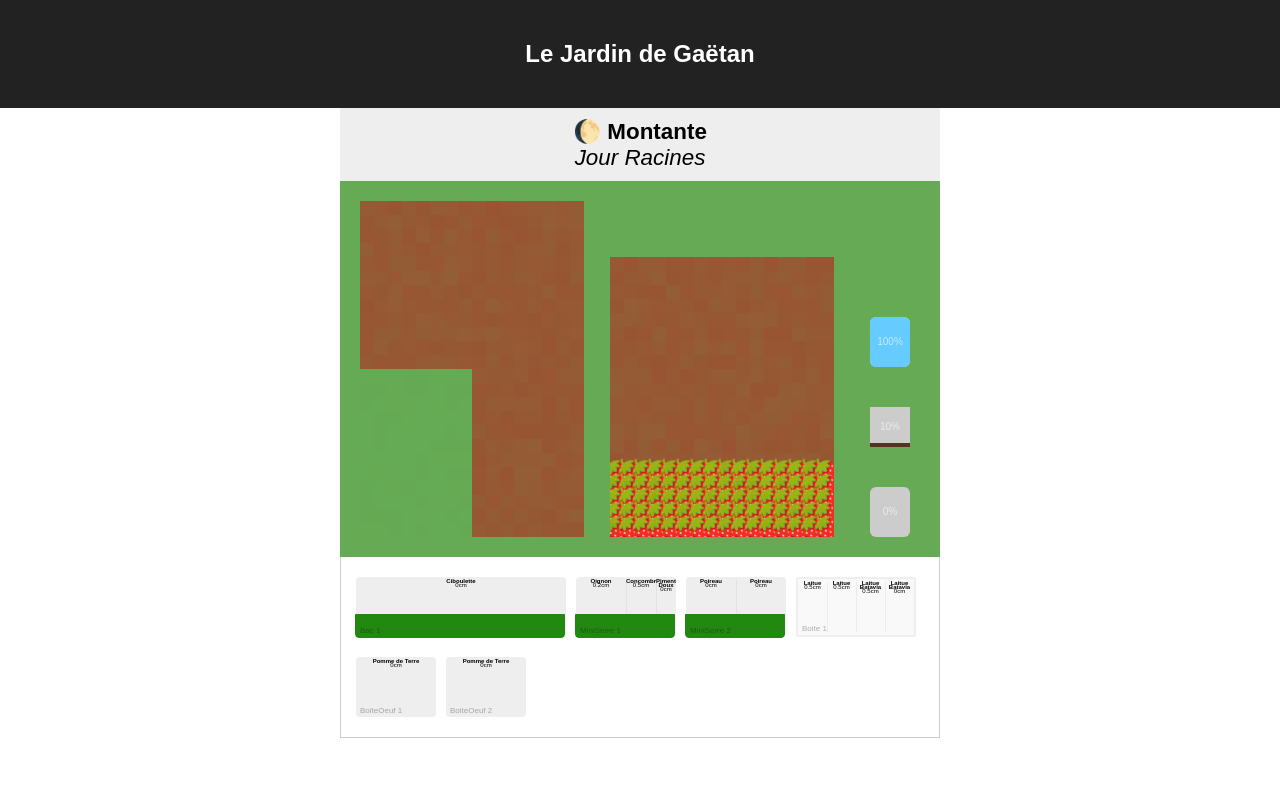
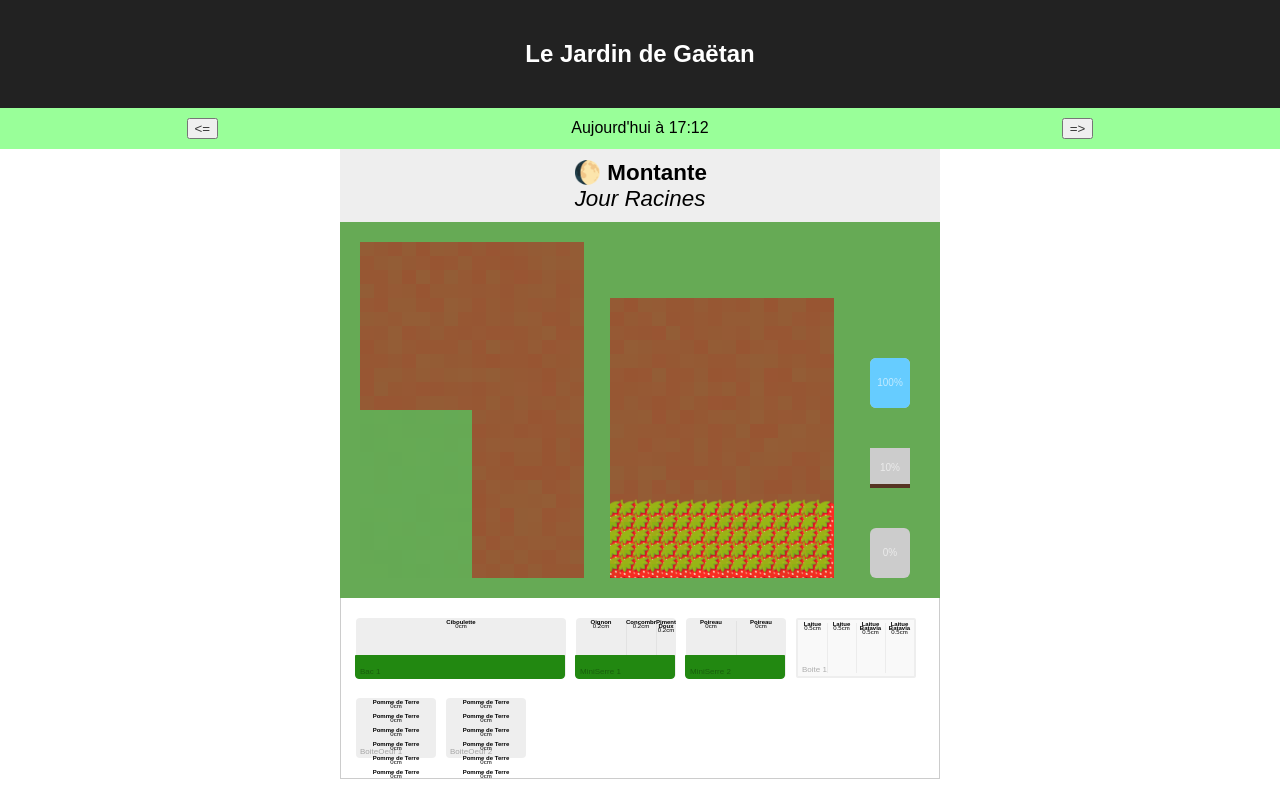
Before and after one commit to gre/jardin, a React (Create React App) app: page / in a window 1280 px wide. Shown: the top 800 px of the page. Built offline with nearby package versions, Linux system fonts and the light colour scheme.

Commit message:
new data and better app

```diff
--- a/data/events.json
+++ b/data/events.json
@@ -49,10 +49,12 @@
   {
     "op": "plant",
     "date": "2016-06-14",
+    "species": "fraises_mount_everest",
+    "count": 8,
+    "at": {
       "plot": "droite",
-    "species": "fraises_mount_everest",
-    "area": [0, 15, 16, 5],
-    "count": 8
+      "area": [0, 15, 16, 5]
+    }
   },
   {
     "op": "add-plot",
@@ -686,28 +688,34 @@
     "date": "2017-01-21",
     "id": "eggbox-1",
     "name": "BoiteOeuf 1",
-    "group": "eggbox"
+    "group": "eggbox",
+    "count": 6
   },
   {
     "op": "add-seedling",
     "date": "2017-01-21",
     "id": "eggbox-2",
     "name": "BoiteOeuf 2",
-    "group": "eggbox"
-  },
-  {
-    "op": "seed",
-    "date": "2017-01-21",
-    "box": "eggbox-1",
-    "species": "pomme_de_terre_nicola",
+    "group": "eggbox",
     "count": 6
   },
   {
     "op": "seed",
     "date": "2017-01-21",
+    "species": "pomme_de_terre_nicola",
+    "at": {
+      "box": "eggbox-1",
+      "range":[0, 6]
+    }
+  },
+  {
+    "op": "seed",
+    "date": "2017-01-21",
+    "species": "pomme_de_terre_nicola",
+    "at": {
       "box": "eggbox-2",
-    "species": "pomme_de_terre_nicola",
-    "count": 6
+      "range":[0, 6]
+    }
   },
   {
     "op": "add-seedling",
@@ -720,38 +728,44 @@
   {
     "op": "seed",
     "date": "2017-01-27",
+    "at": {
       "box": "starter-1",
-    "section": 0,
+      "section": 0
+    },
     "species": "oignon_stuttgart",
     "count": 50
   },
   {
     "op": "seed",
     "date": "2017-01-27",
+    "at": {
       "box": "starter-1",
-    "section": 1,
+      "section": 1
+    },
     "species": "marketmore_76",
     "count": 8
   },
   {
     "op": "seed",
     "date": "2017-01-27",
+    "at": {
       "box": "starter-1",
-    "section": 2,
+      "section": 2
+    },
     "species": "corno_di_toro_rouge",
     "count": 4
   },
   {
     "op": "etalage-compost",
     "date": "2017-01-29",
-    "place": "potager",
-    "potager": "gauche",
+    "at": {
+      "plot": "gauche",
       "area": [0, 0, 16, 25]
+    }
   },
   {
     "op": "status-compost",
     "date": "2017-01-29",
-    "place": "compost",
     "level": 0.1
   },
   {
@@ -769,34 +783,42 @@
   {
     "op": "seed",
     "date": "2017-01-31",
+    "species": "laitue_reine_de_mai",
+    "count": 100,
+    "at": {
       "box": "bigbox-1",
-    "section": 0,
-    "species": "laitue_reine_de_mai",
-    "count": 100
+      "section": 0
+    }
   },
   {
     "op": "seed",
     "date": "2017-01-31",
+    "species": "laitue_appia",
+    "count": 100,
+    "at": {
       "box": "bigbox-1",
-    "section": 1,
-    "species": "laitue_appia",
-    "count": 100
+      "section": 1
+    }
   },
   {
     "op": "seed",
     "date": "2017-01-31",
+    "species": "red_ball_jets",
+    "count": 100,
+    "at": {
       "box": "bigbox-1",
-    "section": 2,
-    "species": "red_ball_jets",
-    "count": 100
+      "section": 2
+    }
   },
   {
     "op": "seed",
     "date": "2017-01-31",
+    "species": "blonde_de_paris",
+    "count": 100,
+    "at": {
       "box": "bigbox-1",
-    "section": 3,
-    "species": "blonde_de_paris",
-    "count": 100
+      "section": 3
+    }
   },
   {
     "op": "add-species",
@@ -888,38 +910,48 @@
   },
   {
     "op": "status-germination",
+    "date": "2017-02-03",
+    "length_cm": 0.5,
+    "at": {
       "box": "bigbox-1",
-    "date": "2017-02-03",
-    "section": 0,
-    "length_cm": 0.5
+      "section": 0
+    }
   },
   {
     "op": "status-germination",
+    "date": "2017-02-03",
+    "length_cm": 0.5,
+    "at": {
       "box": "bigbox-1",
-    "date": "2017-02-03",
-    "section": 1,
-    "length_cm": 0.5
+      "section": 1
+    }
   },
   {
     "op": "status-germination",
+    "date": "2017-02-03",
+    "length_cm": 0.5,
+    "at": {
       "box": "bigbox-1",
-    "date": "2017-02-03",
-    "section": 2,
-    "length_cm": 0.5
+      "section": 2
+    }
   },
   {
     "op": "status-germination",
+    "date": "2017-02-03",
+    "length_cm": 0.5,
+    "at": {
       "box": "starter-1",
-    "date": "2017-02-03",
-    "section": 1,
-    "length_cm": 0.5
+      "section": 1
+    }
   },
   {
     "op": "status-germination",
+    "date": "2017-02-03",
+    "length_cm": 0.2,
+    "at": {
       "box": "starter-1",
-    "date": "2017-02-03",
-    "section": 0,
-    "length_cm": 0.2
+      "section": 0
+    }
   },
   {
     "op": "add-seedling",
@@ -932,18 +964,22 @@
   {
     "op": "seed",
     "date": "2017-02-04",
+    "species": "poireau_carentan2",
+    "count": 50,
+    "at": {
       "box": "starter-2",
-    "section": 0,
-    "species": "poireau_carentan2",
-    "count": 50
+      "section": 0
+    }
   },
   {
     "op": "seed",
     "date": "2017-02-04",
+    "species": "poireau_gprm",
+    "count": 50,
+    "at": {
       "box": "starter-2",
-    "section": 1,
-    "species": "poireau_gprm",
-    "count": 50
+      "section": 1
+    }
   },
   {
     "op": "add-seedling",
@@ -955,9 +991,11 @@
   {
     "op": "seed",
     "date": "2017-02-04",
-    "box": "bac-1",
     "species": "ciboulette_tfd",
-    "count": 200
+    "count": 200,
+    "at": {
+      "box": "bac-1"
+    }
   },
   {
     "op": "add-species",
@@ -981,14 +1019,18 @@
   {
     "op": "binage",
     "date": "2017-02-05",
+    "at": {
       "plot": "gauche",
-    "area": [0, 0, 16, 25]
+      "area": [0, 0, 16, 24]
+    }
   },
   {
     "op": "binage",
     "date": "2017-02-05",
+    "at": {
       "plot": "droite",
       "area": [0, 0, 14, 8]
+    }
   },
   {
     "op": "add-species",
@@ -1011,94 +1053,239 @@
   },
   {
     "op": "status-germination",
+    "date": "2017-02-07 12:00",
+    "length_cm": 1.5,
+    "at": {
       "box": "bigbox-1",
-    "date": "2017-02-07 12:00",
-    "section": 0,
-    "length_cm": 1.5
+      "section": 0
+    }
   },
   {
     "op": "status-germination",
+    "date": "2017-02-07 12:00",
+    "length_cm": 1.5,
+    "at": {
       "box": "bigbox-1",
-    "date": "2017-02-07 12:00",
-    "section": 1,
-    "length_cm": 1.5
+      "section": 1
+    }
   },
   {
     "op": "status-germination",
+    "date": "2017-02-07 12:00",
+    "length_cm": 2,
+    "at": {
       "box": "bigbox-1",
-    "date": "2017-02-07 12:00",
-    "section": 2,
-    "length_cm": 2
+      "section": 2
+    }
   },
   {
     "op": "status-germination",
+    "date": "2017-02-07 12:00",
+    "length_cm": 2,
+    "at": {
       "box": "starter-1",
-    "date": "2017-02-07 12:00",
-    "section": 0,
-    "length_cm": 2
+      "section": 0
+    }
   },
   {
     "op": "status-germination",
+    "date": "2017-02-07 12:00",
+    "length_cm": 4,
+    "at": {
       "box": "starter-1",
-    "date": "2017-02-07 12:00",
-    "section": 1,
-    "length_cm": 4
+      "section": 1
+    }
   },
 
   {
     "op": "status-germination",
+    "date": "2017-02-11 13:00",
+    "length_cm": 3,
+    "at": {
       "box": "bigbox-1",
-    "date": "2017-02-11 13:00",
-    "section": 0,
-    "length_cm": 3
+      "section": 0
+    }
   },
   {
     "op": "status-germination",
+    "date": "2017-02-11 13:00",
+    "length_cm": 2,
+    "at": {
       "box": "bigbox-1",
-    "date": "2017-02-11 13:00",
-    "section": 1,
-    "length_cm": 2
+      "section": 1
+    }
   },
   {
     "op": "status-germination",
+    "date": "2017-02-11 13:00",
+    "length_cm": 2,
+    "at": {
       "box": "bigbox-1",
-    "date": "2017-02-11 13:00",
-    "section": 2,
-    "length_cm": 2
+      "section": 2
+    }
   },
   {
     "op": "status-germination",
+    "date": "2017-02-11 13:00",
+    "length_cm": 2,
+    "at": {
       "box": "bigbox-1",
-    "date": "2017-02-11 13:00",
-    "section": 3,
-    "length_cm": 2
+      "section": 3
+    }
   },
   {
     "op": "status-germination",
+    "date": "2017-02-11 13:00",
+    "length_cm": 4,
+    "at": {
       "box": "starter-1",
-    "date": "2017-02-11 13:00",
-    "section": 0,
-    "length_cm": 4
+      "section": 0
+    }
   },
   {
     "op": "status-germination",
+    "date": "2017-02-11 13:00",
+    "length_cm": 6,
+    "at": {
       "box": "starter-1",
-    "date": "2017-02-11 13:00",
-    "section": 1,
-    "length_cm": 6
+      "section": 1
+    }
   },
   {
     "op": "status-germination",
+    "date": "2017-02-11 13:00",
+    "length_cm": 0.2,
+    "at": {
       "box": "starter-2",
-    "date": "2017-02-11 13:00",
-    "section": 0,
-    "length_cm": 0.2
+      "section": 0
+    }
   },
   {
     "op": "status-germination",
+    "date": "2017-02-11 13:00",
+    "length_cm": 0.5,
+    "at": {
       "box": "starter-2",
-    "date": "2017-02-11 13:00",
-    "section": 1,
-    "length_cm": 0.5
+      "section": 1
+    }
+  },
+
+  {
+    "op": "add-seedling",
+    "id": "concombre-pots",
+    "date": "2017-02-15 18:00",
+    "name": "Pots de concombre",
+    "group": "pots",
+    "count": 10
+  },
+
+  {
+    "op": "transplant",
+    "date": "2017-02-15 18:00",
+    "from": {
+      "box": "starter-1",
+      "section": 1
+    },
+    "to": {
+      "box": "concombre-pots",
+      "range": [0, 10]
+    }
+  },
+  {
+    "op": "seedling-resize",
+    "box": "starter-1",
+    "date": "2017-02-15 18:00",
+    "sectionSplitters": [ 0.5 ],
+    "sectionMoves": [ 0, 2 ]
+  },
+  {
+    "op": "status-germination",
+    "date": "2017-02-15 18:00",
+    "length_cm": 6,
+    "at": {
+      "box": "starter-1",
+      "section": 0
+    }
+  },
+  {
+    "op": "status-germination",
+    "date": "2017-02-15 18:00",
+    "length_cm": 0.2,
+    "at": {
+      "box": "starter-1",
+      "section": 1
+    }
+  },
+  {
+    "op": "status-germination",
+    "date": "2017-02-15 18:00",
+    "length_cm": 1,
+    "at": {
+      "box": "starter-2",
+      "section": 0
+    }
+  },
+  {
+    "op": "status-germination",
+    "date": "2017-02-15 18:00",
+    "length_cm": 1.5,
+    "at": {
+      "box": "starter-2",
+      "section": 1
+    }
+  },
+  {
+    "op": "status-germination",
+    "date": "2017-02-15 18:00",
+    "length_cm": 3,
+    "at": {
+      "box": "bigbox-1",
+      "section": 0
+    }
+  },
+  {
+    "op": "status-germination",
+    "date": "2017-02-15 18:00",
+    "length_cm": 3,
+    "at": {
+      "box": "bigbox-1",
+      "section": 1
+    }
+  },
+  {
+    "op": "status-germination",
+    "date": "2017-02-15 18:00",
+    "length_cm": 3,
+    "at": {
+      "box": "bigbox-1",
+      "section": 2
+    }
+  },
+  {
+    "op": "status-germination",
+    "date": "2017-02-15 18:00",
+    "length_cm": 3,
+    "at": {
+      "box": "bigbox-1",
+      "section": 3
+    }
+  },
+  {
+    "op": "add-species",
+    "id": "basilic_marseillais",
+    "date": "2017-02-16",
+    "bio": false,
+    "brand": "Vilmorin",
+    "country": "France",
+    "generic": "Basilic",
+    "name": "Marseillais",
+    "family": "basilic",
+    "desc": "Cette variété présente de grandes feuilles et un parfum sans égal. Le basilic, originaire d'Inde où on lui attribuait une nature divine, est très employé dans la cuisine méridionale."
+  },
+  {
+    "op": "add-seeds",
+    "species": "basilic_marseillais",
+    "date": "2017-02-16",
+    "expiration_year": 2020
   }
 ]
--- a/package.json
+++ b/package.json
@@ -8,9 +8,11 @@
   "dependencies": {
     "invariant": "^2.2.2",
     "moment": "^2.17.1",
+    "raf": "^3.3.0",
     "react": "^15.4.2",
     "react-dom": "^15.4.2",
-    "react-router": "^3.0.2"
+    "react-router": "^3.0.2",
+    "smoothstep": "^1.0.1"
   },
   "scripts": {
     "start": "react-scripts start",
--- a/src/App.css
+++ b/src/App.css
@@ -15,6 +15,26 @@
 .App-body {
   max-width: 600px;
   margin: 0px auto;
+}
+
+.time-travel {
+  padding: 10px;
+  display: flex;
+  flex-direction: row;
+  align-items: center;
+  justify-content: space-around;
+}
+.time-travel.present {
+  padding: 10px;
+  background: #9f9;
+}
+.time-travel.past {
+  padding: 10px;
+  background: #99f;
+}
+.time-travel.future {
+  padding: 10px;
+  background: #f99;
 }
 
 .seedling-group {
@@ -49,9 +69,6 @@
 }
 
 .seedling .body .section {
-  position: absolute;
-  top: 0%;
-  height: 100%;
   overflow: hidden;
 }
 
@@ -99,6 +116,12 @@
 }
 
 .seedling.eggbox {
+  width: 80px;
+  background: #eee;
+  border-radius: 4px;
+}
+
+.seedling.pots {
   width: 80px;
   background: #eee;
   border-radius: 4px;
--- a/src/App.js
+++ b/src/App.js
@@ -1,7 +1,11 @@
 import React, { Component } from "react";
+import raf from "raf";
+import smoothstep from "smoothstep";
 import logo from "./logo.svg";
 import "./App.css";
 import moment from "moment";
+import "moment/locale/fr";
+moment.locale("fr");
 import mooncalc from "./logic/mooncalc";
 import consumeEventsForDate from "./logic/consumeEventsForDate";
 
@@ -59,6 +63,100 @@ class MoonPhase extends Component {
   }
 }
 
+class TimeTravelButton extends Component {
+  state = {
+    pressed: null,
+  };
+  componentDidMount () {
+    let startTime = 0, lastT = 0;
+    const loop = t => {
+      if (!startTime) startTime = lastT = t;
+      this._raf = raf(loop);
+      this.update(t - lastT, t - startTime);
+      lastT = t;
+    };
+    this._raf = raf(loop);
+  }
+  componentWillUnmount () {
+    raf.cancel(this._raf);
+  }
+  onMouseDown = (e) => {
+    e.preventDefault();
+    this.setState({
+      pressed: {
+        time: Date.now(),
+      },
+    });
+  };
+  onMouseUp = () => {
+    this.setState({
+      pressed: null,
+    });
+  };
+  onMouseEnter = () => {};
+  onMouseLeave = () => {
+    this.setState({
+      pressed: null,
+    });
+  };
+  update = (dt) => {
+    const { onChange, backward, value } = this.props;
+    const { pressed } = this.state;
+    if (!pressed) return;
+    const pressedDuration = Date.now() - pressed.time;
+    const travel = Math.round(
+      (backward ? -1 : 1)
+      * dt
+      * 10000
+      * (1 + 100 * smoothstep(500, 10000, pressedDuration))
+    );
+    onChange(new Date(value.getTime() + travel));
+  };
+  render() {
+    const { backward } = this.props;
+    const { pressed } = this.state;
+    // TODO: i want to render an animation, à la back-from-the-future
+    return <button
+      style={{ color: pressed ? "#E51" : "#333" }}
+      onMouseDown={this.onMouseDown}
+      onMouseUp={this.onMouseUp}
+      onMouseEnter={this.onMouseEnter}
+      onMouseLeave={this.onMouseLeave}>
+      {backward ? "<=" : "=>"}
+    </button>;
+  }
+}
+
+class TimeTravel extends Component {
+  render() {
+    const {value, onChange} = this.props;
+    const diff = Date.now() - value;
+    const present = Math.abs(diff) < 60000;
+    const future = !present && diff < 0;
+    return <div className={[
+      "time-travel",
+      present
+      ? "present"
+      : future
+        ? "future"
+        : "past"
+    ].join(" ")}>
+      <TimeTravelButton backward value={value} onChange={onChange} />
+      <div className="moment">
+      {moment(value).calendar(null, {
+        sameDay: "[Aujourd'hui à] LT",
+        nextDay: "[Demain à] LT",
+        nextWeek: "dddd [à] LT",
+        lastDay: "[Hier à] LT",
+        lastWeek: "dddd [dernier à] LT",
+        sameElse : "[Le] LL [à] LT"
+      })}
+      </div>
+      <TimeTravelButton value={value} onChange={onChange} />
+    </div>;
+  }
+}
+
 class MoonProgression extends Component {
   render() {
     const { moon } = this.props;
@@ -89,16 +187,28 @@ class Seedling extends Component {
     const {seedling} = this.props;
     return <div className={["seedling", seedling.group].join(" ")}>
       <div className="body">
-      {(seedling.sections||[]).map((section, i) => {
-        const startSplit = (seedling.sectionSplitters||[])[i - 1] || 0;
-        const endSplit = (seedling.sectionSplitters||[1])[i] || 1;
+      {(seedling.sections||[]).filter(section => section).map((section, i) => {
+        const style = {
+          lineHeight: "1.2em",
+          fontSize: "0.2em",
+          padding: "1em 0",
+        };
+        if (seedling.sectionSplitters) {
+          const startSplit = (seedling.sectionSplitters||[])[i - 1] || 0;
+          const endSplit = (seedling.sectionSplitters||[1])[i] || 1;
+          style.position = "absolute";
+          style.top = "0%";
+          style.height = "100%";
+          style.left = (100 * startSplit)+"%";
+          style.width = (100 * (endSplit - startSplit))+"%";
+        }
         const name = `${section.species.generic||""} ${section.species.name||""}`;
         const date = `${section.seedlingDate}`;
         return <div
           key={i}
           title={name}
           className={["section", "species-"+section.species.id].join(" ")}
-          style={{ left: (100 * startSplit)+"%", width: (100 * (endSplit - startSplit))+"%", lineHeight: "1.2em", fontSize: "0.2em", padding: "1em 0" }}>
+          style={style}>
           <div>
             <strong>
               {section.species.generic}
@@ -121,12 +231,6 @@ class Seedling extends Component {
       <div className="decorator" />
       <div className="name">{seedling.name}</div>
     </div>;
-  }
-}
-
-class Timeline extends Component {
-  render() {
-    return <div />;
   }
 }
 
@@ -292,7 +396,7 @@ function findSeedlingBySectionTest (seedlings, predicate) {
   return Object.keys(seedlings).find(k => {
     const seedling = seedlings[k];
     return seedling.sections.find((section, i) => {
-      if (predicate(section)) {
+      if (section && predicate(section)) {
         return seedling;
       }
     });
@@ -333,7 +437,7 @@ class SuggestSeedsUsableForMonth extends Component {
         }
       }
       else {
-        console.warn("No family on seed", id, seed);
+        //console.warn("No family on seed", id, seed);
       }
     });
     return <div>
@@ -349,7 +453,7 @@ class SuggestSeedsUsableForMonth extends Component {
           verbs.push("Replanter");
         }
 
-        return <div>
+        return <div key={i}>
           <h4>
             {(i+1)+". "}
             <strong>{verbs.join(" ou ")}</strong>
@@ -381,32 +485,32 @@ class App extends Component {
   state = {
     date: new Date(),
   };
+  onDateChange = date => {
+    this.setState({ date });
+  };
   render() {
     const { date } = this.state;
     const data = consumeEventsForDate(date);
     const moon = mooncalc(date);
     const month = date.getMonth();
     const nextMonth = (month+1) % 12;
-    console.log(data);
+    const nextNextMonth = (month+2) % 12;
 
     const seedlingGroups =
     Object.keys(data.seedlings)
       .map(key => ({
         key,
-        group: key.slice(0, key.indexOf("-")),
         value: data.seedlings[key],
       }))
-      .reduce(groupBy(el => el.group), {});
+      .reduce(groupBy(el => el.value.group), {});
 
     return (
       <div className="App">
         <div className="App-header">
           <h2>Le Jardin de Gaëtan</h2>
         </div>
+        <TimeTravel onChange={this.onDateChange} value={date} />
         <div className="App-body">
-          <div>
-            <Timeline />
-          </div>
 
           <div style={{ background: "#eee", padding: 10, fontSize: "1.4em" }}>
             <div style={{ fontWeight: "bold" }}>
@@ -421,8 +525,12 @@ class App extends Component {
 
           <div className="map">
             <div className="garden">
-              <Plot plot={data.plots.gauche} cellSize={14} />
-              <Plot plot={data.plots.droite} cellSize={14} />
+              { data.plots.gauche
+                ? <Plot plot={data.plots.gauche} cellSize={14} />
+                : null }
+                { data.plots.droite
+                  ? <Plot plot={data.plots.droite} cellSize={14} />
+                  : null }
               <div className="garden-right">
                 <WaterTank waterTank={data.waterTanks["tank-1"]} />
                 <Compost {...data.compost} />
@@ -436,7 +544,8 @@ class App extends Component {
                 "starter",
                 "bigbox",
                 "eggbox",
-              ].map(group => seedlingGroups[group].map(({ key, value }) =>
+                "pots"
+              ].map(group => (seedlingGroups[group]||[]).map(({ key, value }) =>
                 <Seedling key={key} seedling={value} />
               ))}
               </div>
@@ -447,7 +556,9 @@ class App extends Component {
             <h4>Reste à faire en {months[month]}:</h4>
             <SuggestSeedsUsableForMonth month={month} data={data} />
             <h4>Reste à faire en {months[nextMonth]}:</h4>
-            <SuggestSeedsUsableForMonth month={month} data={data} />
+            <SuggestSeedsUsableForMonth month={nextMonth} data={data} />
+            <h4>Reste à faire en {months[nextNextMonth]}:</h4>
+            <SuggestSeedsUsableForMonth month={nextNextMonth} data={data} />
           </div>
 
           <h3>{Object.keys(data.species).length} Espèces Différentes</h3>
--- a/src/logic/consumeEventsForDate.js
+++ b/src/logic/consumeEventsForDate.js
@@ -35,7 +35,49 @@ function consumeSeeds (state, event) {
   return state;
 }
 
+function updateSelection (state, cursor, update) {
+  state = {...state};
+  if (cursor.box) {
+    invariant(cursor.box in state.seedlings, "seedling '%s' is defined in seedlings", cursor.box);
+    const seedling = { ...state.seedlings[cursor.box] };
+    if (cursor.section) {
+      invariant(cursor.section in seedling.sections, "section '%s' is defined in seedling.sections", cursor.section);
+      seedling.sections = [...seedling.sections];
+      seedling.sections[cursor.section] = update(seedling.sections[cursor.section]);
+    }
+    else {
+      const [ from, length ] = cursor.range || [ 0, seedling.sections.length ];
+      seedling.sections = seedling.sections.map((section, i) => {
+        if (i < from || i >= length) return section;
+        return update(section);
+      });
+    }
+    state.seedlings = {
+      ...state.seedlings,
+      [cursor.box]: seedling,
+    };
+  }
+  else if (cursor.plot) {
+    invariant(cursor.plot in state.plots, "seedling '%s' is defined in plots", cursor.plot);
+    const plot = { ...state.plots[cursor.plot] };
+    const [ x, y, w, h ] = cursor.area || [ 0, 0, plot.gridW, Math.ceil(plot.grid.length/plot.gridW) ];
+    plot.grid = plot.grid.map((cell, i) => {
+      const xi = i % plot.gridW;
+      const yi = (i - xi) / plot.gridW;
+      if (xi < x || xi >= x + w) return cell;
+      if (yi < y || yi >= y + h) return cell;
+      return update(cell);
+    });
+    state.plots = {
+      ...state.plots,
+      [cursor.plot]: plot,
+    };
+  }
+  return state;
+}
+
 function reducer (state, event) {
+  //console.log(event);
   invariant(event.date, "event %s have a date", event);
   if (state.lastEvent) {
     invariant(new Date(state.lastEvent.date)<=new Date(event.date), "event %s is before previous event %s", event, state.lastEvent);
@@ -81,62 +123,61 @@ function reducer (state, event) {
     break;
   };
   case "add-seedling": {
-    state.seedlings = {...state.seedlings};
-    let {sectionSplitters} = event;
-    if (!sectionSplitters) sectionSplitters = [];
-    state.seedlings[event.id] = {
-      ...event,
-      sections: [...sectionSplitters, 1].map(endPos => null),
+    state.seedlings = {
+      ...state.seedlings,
+      [event.id]: {
+        ...event,
+        sections: Array(
+          event.sectionSplitters
+          ? event.sectionSplitters.length + 1
+          : event.count || 1
+        ).fill(null),
+      }
+    };
+    break;
+  }
+  case "seedling-resize": {
+    invariant(event.box in state.seedlings, "seedling-resize: seedling '%s' should exist", event.box);
+    state = {...state};
+    const seedling = { ...state.seedlings[event.box] };
+    seedling.sectionSplitters = event.sectionSplitters;
+    seedling.sections = event.sectionMoves.map(oldIndex => seedling.sections[oldIndex]);
+    state.seedlings = {
+      ...state.seedlings,
+      [event.box]: seedling,
     };
     break;
   }
   case "seed": {
     state = consumeSeeds(state, event);
-    if (event.box) {
-      state.seedlings = {...state.seedlings};
-      invariant(event.box in state.seedlings, "%s is defined in seedling", event.box);
-      const { count: seedsCount, species, date: seedlingDate } = event;
-      state.seedlings[event.box].sections[event.section||0] = {
-        length_cm: 0,
-        seedsCount,
-        species: state.species[species],
-        seedlingDate,
-      };
-    }
+    state = updateSelection(state, event.at, () => ({
+      length_cm: 0,
+      seedsCount: event.count,
+      species: state.species[event.species],
+      seedlingDate: event.date,
+    }));
+    break;
+  }
+  case "transplant": {
+    // NB currently, transplant is not a partial op, do for the whole section
+    let fromSection;
+    state = updateSelection(state, event.from, section => {
+      fromSection = section;
+      return null;
+    });
+    state = updateSelection(state, event.to, () => ({
+      ...fromSection,
+      transpantDate: event.date,
+    }));
     break;
   }
   case "plant": {
     state = consumeSeeds(state, event);
-    if (event.plot) {
-      const { area, species, plot: plotId } = event;
-      if (event.area) {
-        const [ x, y, w, h ] = event.area;
-        const plot = state.plots[plotId];
-        state.plots = {
-          ...state.plots,
-          [plotId]: {
-            ...plot,
-            grid: plot.grid.map((cell, i) => {
-              const xi = i % plot.gridW;
-              const yi = (i - xi) / plot.gridW;
-              if (xi < x || xi >= x + w) return cell;
-              if (yi < y || yi >= y + h) return cell;
-              return {
-                ...cell,
-                type: "culture",
-                species,
-              };
-            }),
-          }
-        };
-      }
-      else {
-        throw new Error("event plant: area not provided");
-      }
-    }
-    else {
-      throw new Error("event plant: no plot");
-    }
+    state = updateSelection(state, event.at, cell => ({
+      ...cell,
+      type: "culture",
+      species: event.species,
+    }));
     break;
   }
   case "status-water-tank": {
@@ -150,16 +191,10 @@ function reducer (state, event) {
     break;
   }
   case "status-germination": {
-    state.seedlings = {...state.seedlings};
-    const box = state.seedlings[event.box];
-    const sectionIndex = event.section || 0;
-    const {
-      length_cm,
-    } = event;
-    box.sections[sectionIndex] = {
-      ...box.sections[sectionIndex],
-      length_cm,
-    };
+    state = updateSelection(state, event.at, section => ({
+      ...section,
+      length_cm: event.length_cm,
+    }));
     break;
   }
   case "etalage-compost": {
```
Lines whose indentation alone changed are shown as unchanged.
